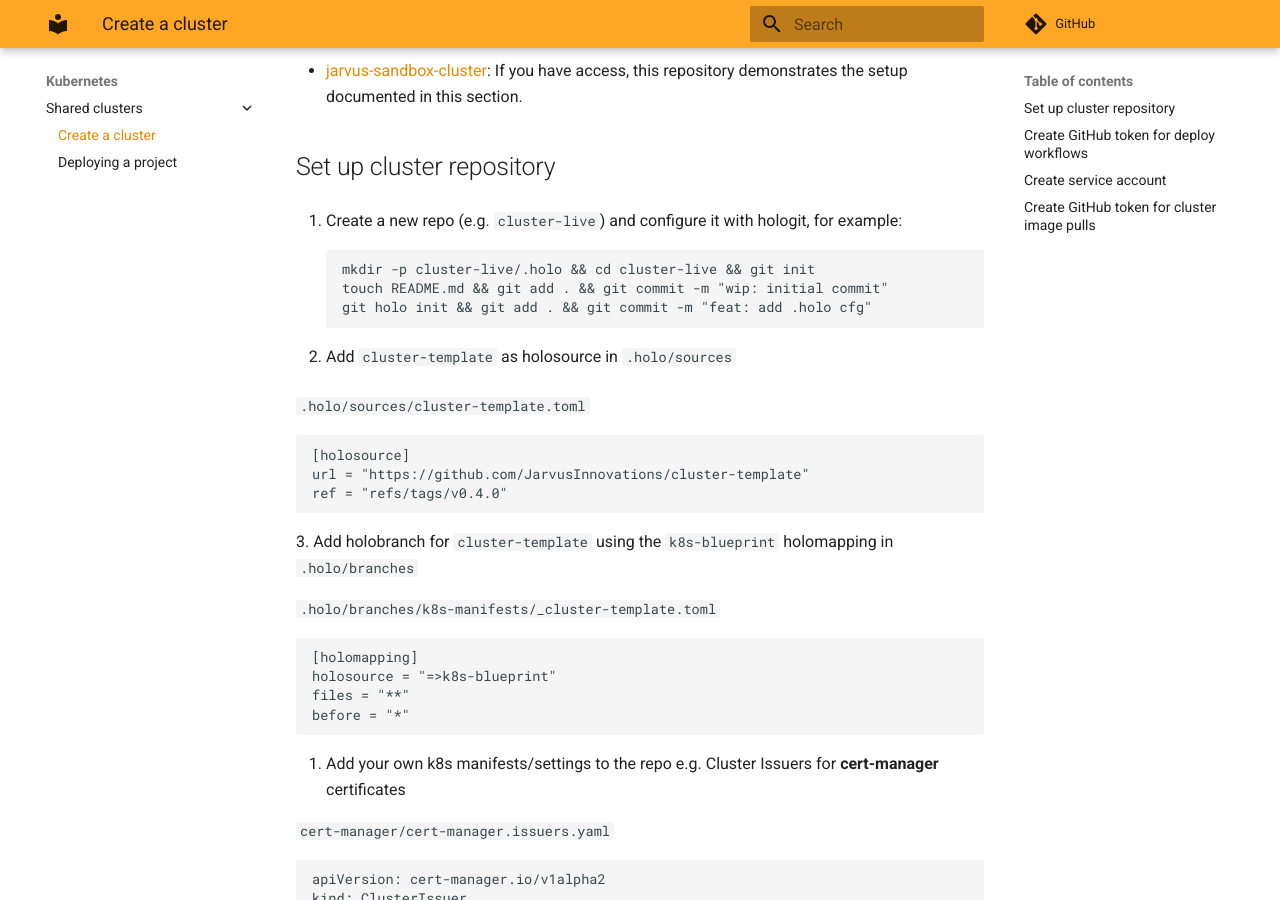
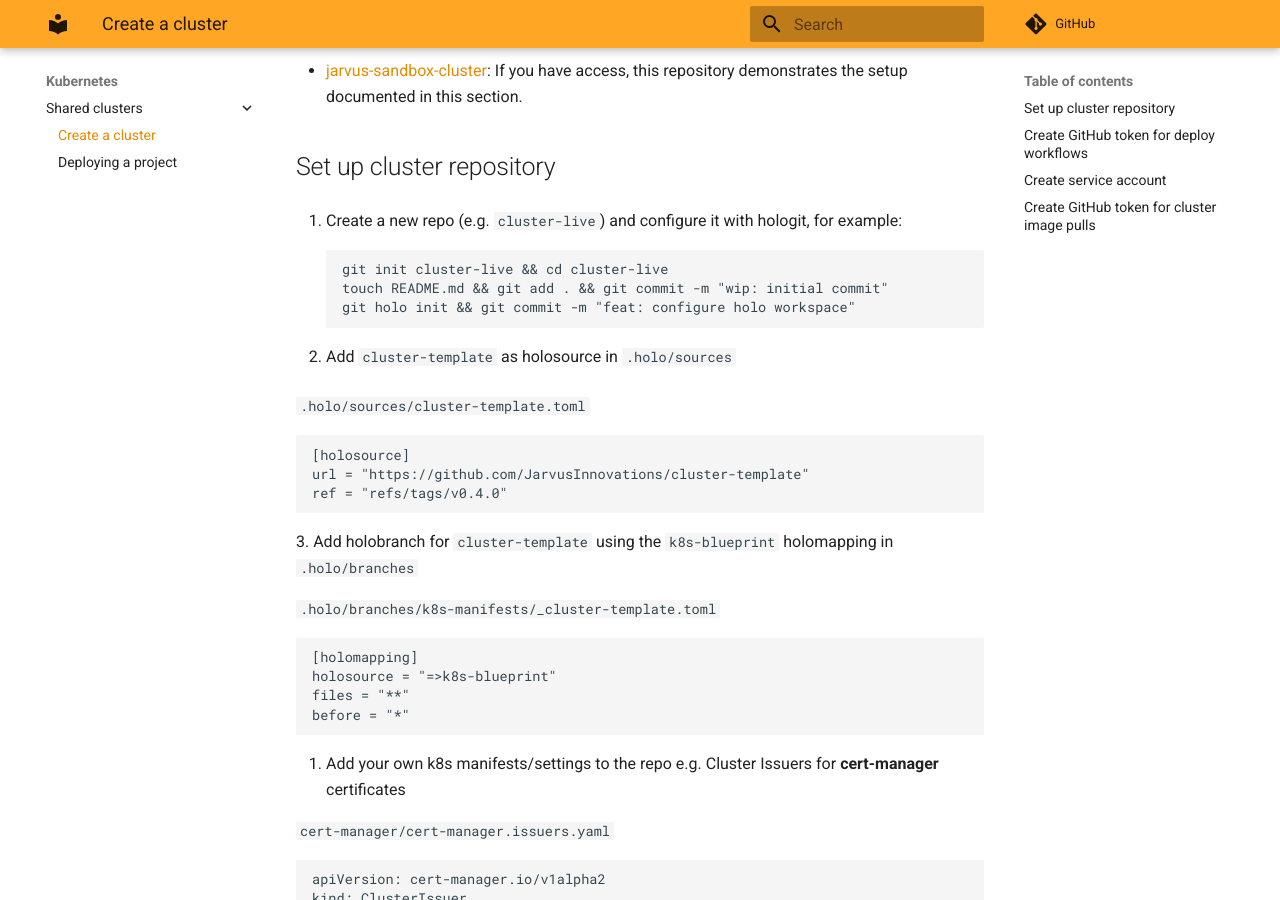
Before and after one commit to JarvusLabs/library, an MkDocs documentation site: the page built from docs/kubernetes/shared-clusters/create-cluster.md, in a window 1280 px wide and 900 px high, scrolled down 312 px. Built offline with MkDocs 1.6.1 and Material for MkDocs 9.7.7, drawn with Linux system fonts in a browser that asks for light colours; nearby versions of some CDN libraries; comment, search, counter and statistics services are not loaded.

Commit message:
docs: tweak init commands

````diff
--- a/docs/kubernetes/shared-clusters/create-cluster.md
+++ b/docs/kubernetes/shared-clusters/create-cluster.md
@@ -11,9 +11,9 @@ For now, see:
 
 1. Create a new repo (e.g. `cluster-live`) and configure it with hologit, for example:
 ```
-mkdir -p cluster-live/.holo && cd cluster-live && git init
+git init cluster-live && cd cluster-live
 touch README.md && git add . && git commit -m "wip: initial commit"
-git holo init && git add . && git commit -m "feat: add .holo cfg"
+git holo init && git commit -m "feat: configure holo workspace"
 ```
 
 2. Add `cluster-template` as holosource in `.holo/sources`
````
